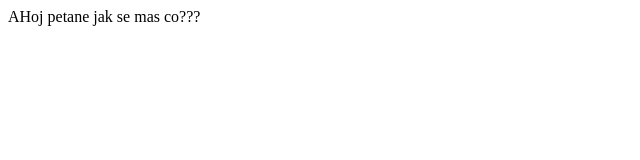
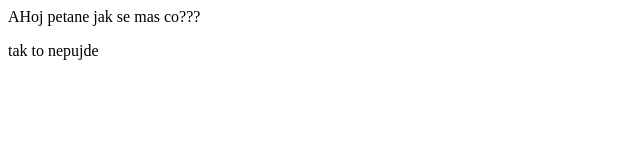
Before and after one commit to Pedrozzza/test, a plain HTML site: page index.html in a window 1280 px wide. Shown: the full height of the page, 0-640 px from the left. Drawn offline with Linux system fonts and the light colour scheme.

Commit message:
added (tak to nepujde)

```diff
--- a/index.html
+++ b/index.html
@@ -9,5 +9,6 @@
     <div>
         AHoj petane jak se mas co???
     </div>
+    <p>tak to nepujde</p>
 </body>
 </html>
```
